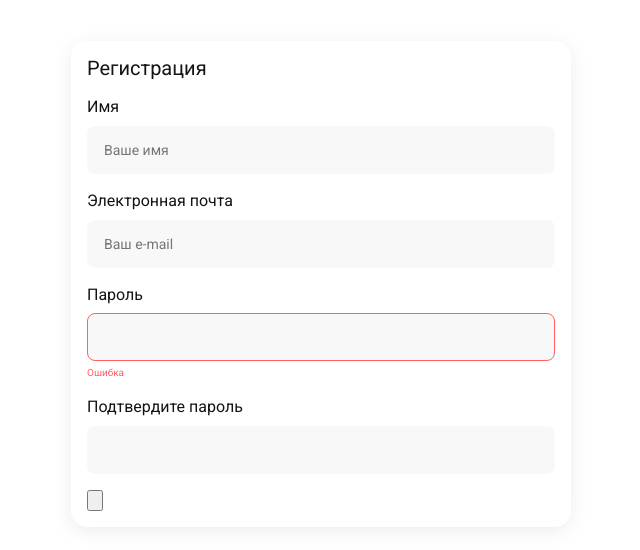
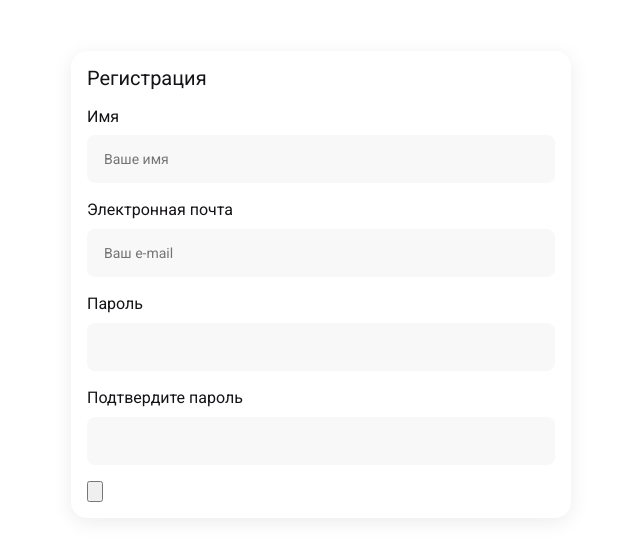
Before and after one commit to user530/antipov_test, a React (Create React App) app: page / in a window 1280 px wide. Shown: the part 116-666 px from the top of the page, without its empty margins (319-959 px from the left). Built offline with nearby package versions, Linux system fonts and the light colour scheme.

Commit message:
Form item updated to handle validation

```diff
--- a/src/features/form/form-item/Form-item.tsx
+++ b/src/features/form/form-item/Form-item.tsx
@@ -5,12 +5,15 @@ interface IFormItem {
     itemLabel: string;
     itemPlaceholder?: string;
     itemType?: 'text' | 'password';
-    isError?: boolean;
+    errHandling?: {
+        validationCb: (value: string) => boolean;
+        validationErr: string;
+    }
 };
 
 export const FormItem: React.FC<IFormItem> = (props: IFormItem) => {
-    const { itemLabel, itemType, itemPlaceholder, isError } = props;
-    const [error, setError] = React.useState<boolean>(isError ? isError : false);
+    const { itemLabel, itemType, itemPlaceholder, errHandling } = props;
+    const [error, setError] = React.useState<boolean>(false);
 
     return (
         <div className={styles['form-item']}>
@@ -22,11 +25,22 @@ export const FormItem: React.FC<IFormItem> = (props: IFormItem) => {
                 type={itemType ? itemType : 'text'}
                 className={`${styles['form-item__input']}${error ? ' ' + styles['form-item__input--error'] : ''}`}
                 placeholder={itemLabel ? itemPlaceholder : ''}
+                onBlur={
+                    errHandling
+                        ? (e) => {
+                            const isValid = errHandling?.validationCb(e.target.value);
+                            setError(!isValid);
+                        }
+                        : () => { }
+                }
             />
 
-            {error
-                ? <span className={styles['form-item__error']}>Ошибка</span>
-                : null
+            {
+                error
+                    ? <span className={styles['form-item__error']}>
+                        {errHandling?.validationErr ? errHandling.validationErr : ''}
+                    </span>
+                    : null
             }
         </div>
     )
```
